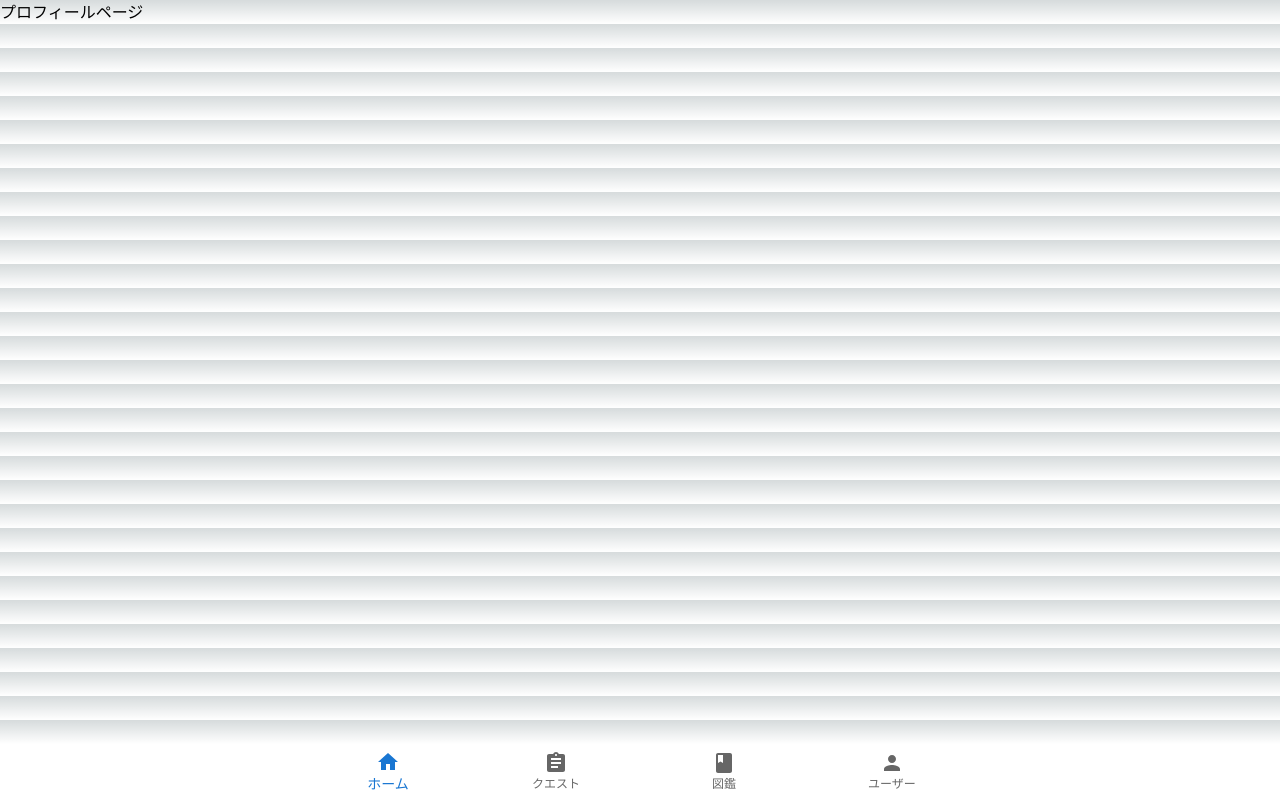
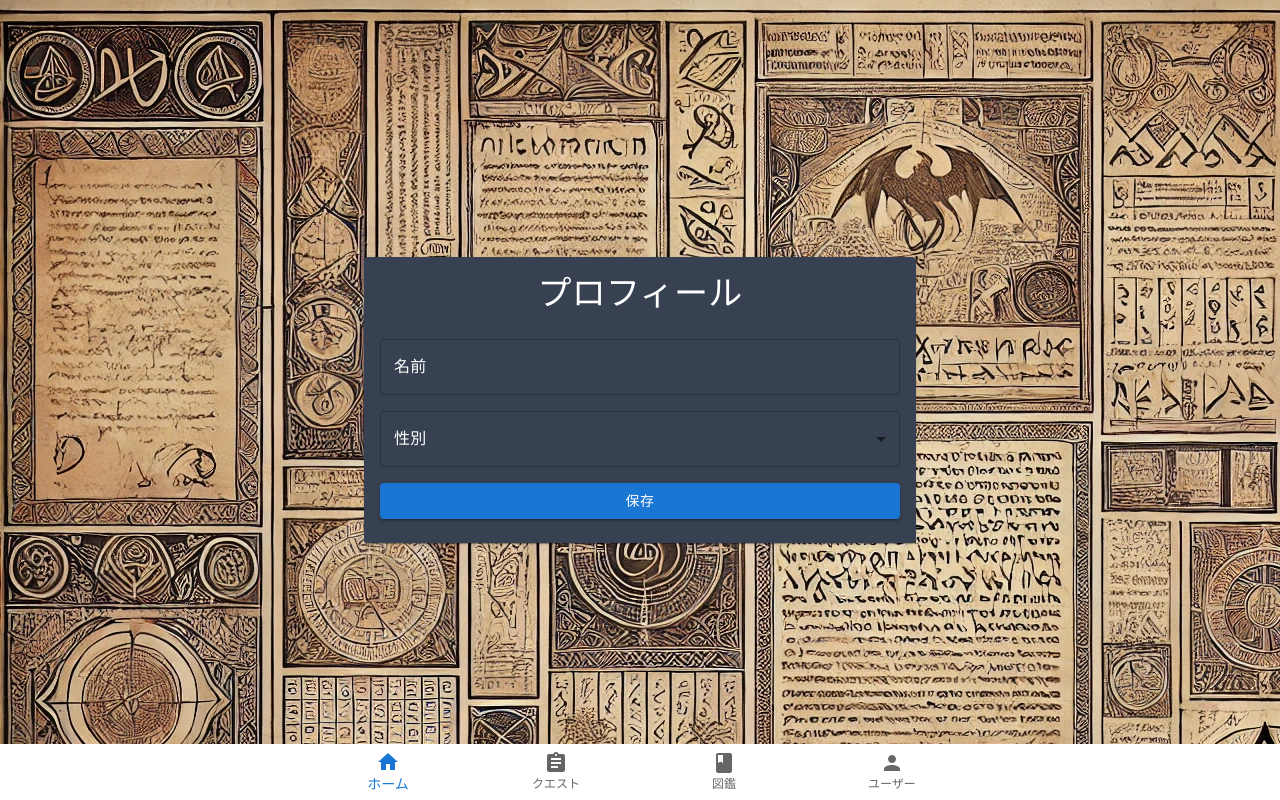
Before and after one commit to miura-taiga/dust-hunters-front, a Next.js app: page /profile in a window 1280 px wide. Built offline with nearby package versions, Linux system fonts and the light colour scheme; sample sign-in values are in the browser's storage.

Commit message:
プロフィールページレイアウト作成

```diff
--- a/src/app/(auth)/profile/page.tsx
+++ b/src/app/(auth)/profile/page.tsx
@@ -1,3 +1,119 @@
-export default function ProfilePage() {
-  return <article>プロフィールページ</article>;
+"use client";
+
+import React, { useState } from "react";
+import {
+  Box,
+  TextField,
+  Typography,
+  Stack,
+  Button,
+  MenuItem,
+  Card,
+  CardContent,
+} from "@mui/material";
+import { SuccessMessage } from "@/components/layouts";
+
+const textFieldSx = {
+  input: { color: "white" },
+  "& .MuiInputLabel-root": { color: "white" },
+  "& input": {
+    "&:-webkit-autofill": {
+      WebkitBoxShadow: "0 0 0 100px #374151 inset",
+      WebkitTextFillColor: "white",
+    },
+  },
+};
+
+export default function UserProfile() {
+  const [name, setName] = useState("");
+  const [gender, setGender] = useState("");
+  const [showSuccessMessage, setShowSuccessMessage] = useState(false);
+
+  const handleInputChange = (setter: React.Dispatch<React.SetStateAction<string>>) => (
+    e: React.ChangeEvent<HTMLInputElement>
+  ) => {
+    setter(e.target.value);
+  };
+
+  const handleSubmit = () => {
+    setShowSuccessMessage(true);
+  };
+
+  const handleCloseMessage = () => {
+    setShowSuccessMessage(false);
+  };
+
+  return (
+    <div className="relative min-h-screen bg-[url('/images/layouts/basic_background.jpg')] bg-repeat bg-auto flex justify-center items-center">
+      {showSuccessMessage && (
+        <SuccessMessage
+          message="プロフィールが保存されました！"
+          onClose={handleCloseMessage}
+        />
+      )}
+
+      <Box sx={{ width: "100%", maxWidth: 600, mx: "auto", p: 3 }}>
+        <Card sx={{ backgroundColor: "#374151", color: "white" }}>
+          <CardContent>
+            <Typography
+              variant="h4"
+              align="center"
+              gutterBottom
+              sx={{ marginBottom: "24px" }}
+            >
+              プロフィール
+            </Typography>
+            <Stack spacing={2}>
+              <TextField
+                fullWidth
+                label="名前"
+                variant="outlined"
+                value={name}
+                onChange={handleInputChange(setName)}
+                sx={textFieldSx}
+              />
+              <TextField
+                select
+                fullWidth
+                label="性別"
+                variant="outlined"
+                value={gender}
+                onChange={handleInputChange(setGender)}
+                SelectProps={{
+                  MenuProps: {
+                    PaperProps: {
+                      sx: {
+                        backgroundColor: "#374151",
+                        color: "white",
+                      },
+                    },
+                  },
+                }}
+                sx={{
+                  ...textFieldSx,
+                  "& .MuiSelect-select": {
+                    color: "white",
+                  },
+                }}
+              >
+                {["男性", "女性", "その他"].map((option) => (
+                  <MenuItem key={option} value={option} sx={{ color: "white" }}>
+                    {option}
+                  </MenuItem>
+                ))}
+              </TextField>
+              <Button
+                variant="contained"
+                fullWidth
+                color="primary"
+                onClick={handleSubmit}
+              >
+                保存
+              </Button>
+            </Stack>
+          </CardContent>
+        </Card>
+      </Box>
+    </div>
+  );
 }
--- a/src/app/(auth)/quests/page.tsx
+++ b/src/app/(auth)/quests/page.tsx
@@ -62,7 +62,7 @@ export default function QuestPage() {
   };
 
   return (
-    <div className="relative min-h-screen bg-[url('/images/monsters/basic_background.jpg')] bg-repeat bg-auto flex flex-col justify-center items-center">
+    <div className="relative min-h-screen bg-[url('/images/layouts/basic_background.jpg')] bg-repeat bg-auto flex flex-col justify-center items-center">
       <div className="w-full max-w-6xl pt-4 px-4">
         <div className="grid grid-cols-1 md:grid-cols-3 gap-4">
           {/* クエスト一覧 */}
--- a/src/components/layouts/index.js
+++ b/src/components/layouts/index.js
@@ -2,5 +2,12 @@ import BasicButton from "./basicButton";
 import BottomNavigation from "./bottomNavigation";
 import Headers from "./headers";
 import Footers from "./footers";
+import SuccessMessage from "./successMessage";
 
-export { BasicButton, BottomNavigation, Headers, Footers };
+export {
+  BasicButton,
+  BottomNavigation,
+  Headers,
+  Footers,
+  SuccessMessage,
+};
--- /dev/null
+++ b/src/components/layouts/successMessage/index.tsx
@@ -0,0 +1,42 @@
+"use client";
+
+import React, { useEffect } from "react";
+import Snackbar from "@mui/material/Snackbar";
+import Alert from "@mui/material/Alert";
+
+interface SuccessMessageProps {
+  message: string;
+  autoHideDuration?: number; // 自動で閉じるまでの時間（ミリ秒）
+  onClose: () => void; // 手動で閉じる処理
+}
+
+const SuccessMessage: React.FC<SuccessMessageProps> = ({
+  message,
+  autoHideDuration = 3000, // デフォルトは3秒
+  onClose
+}) => {
+  useEffect(() => {
+    const timer = setTimeout(() => {
+      onClose(); // 自動で閉じる処理
+    }, autoHideDuration);
+
+    // クリーンアップ関数でタイマーをクリア
+    return () => {
+      clearTimeout(timer);
+    };
+  }, [autoHideDuration, onClose]);
+
+  return (
+    <Snackbar
+      open={true}
+      anchorOrigin={{ vertical: "top", horizontal: "center" }} // 上部中央に表示
+      onClose={onClose}
+    >
+      <Alert severity="success" variant="filled" onClose={onClose}>
+        {message}
+      </Alert>
+    </Snackbar>
+  );
+};
+
+export default SuccessMessage;
```
Also changed, not shown: public/images/layouts/basic_background.jpg (renamed from public/images/monsters/basic_background.jpg), public/images/monsters/encyclopedias/monster_question_mark.jpg (renamed from public/images/layouts/monster_question_mark.jpg).
